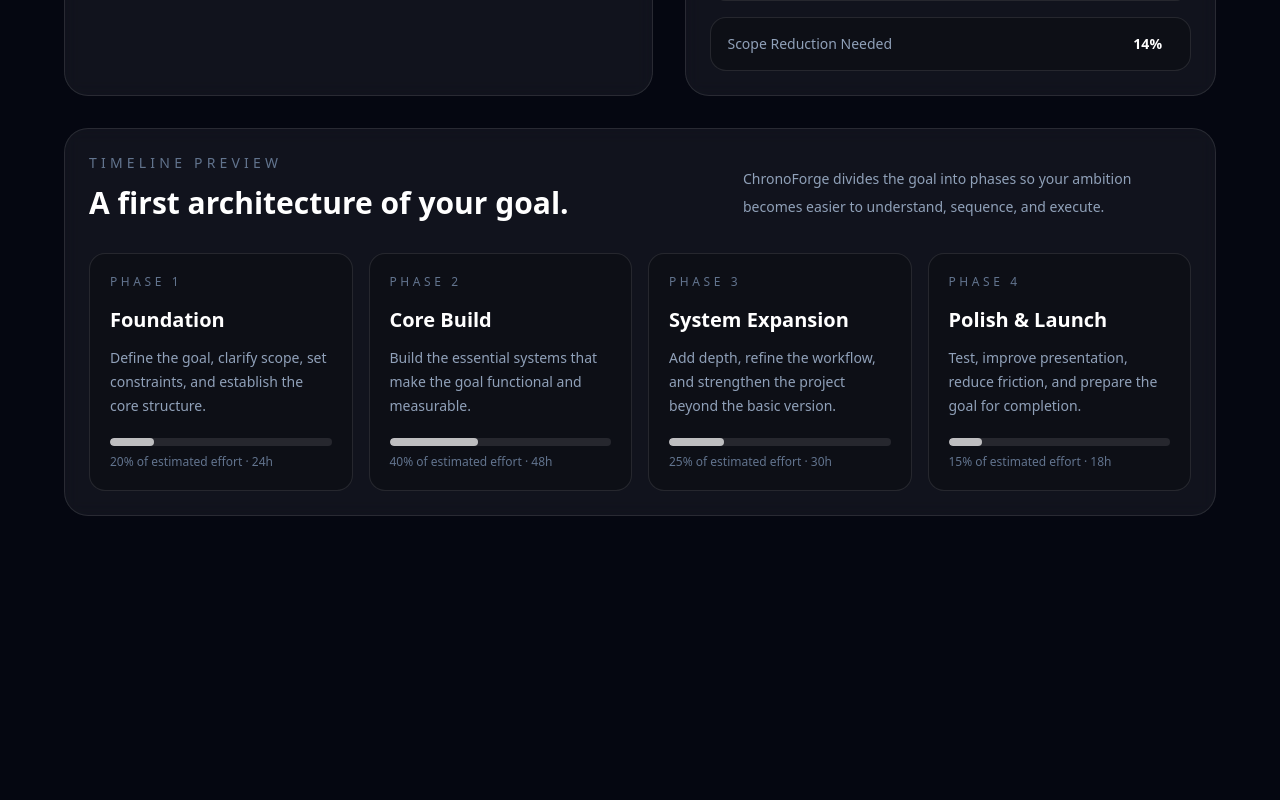
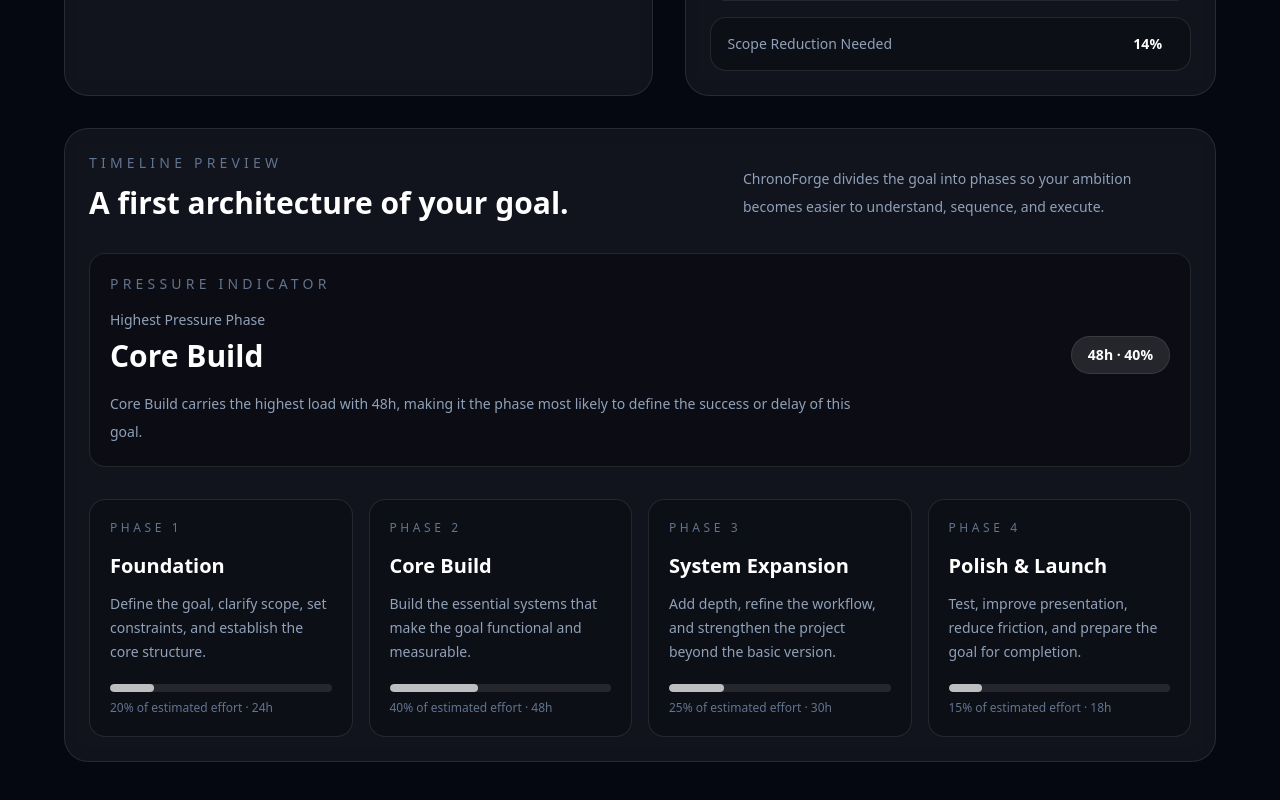
Before and after one commit to sumitdhara609/chronoforge, a Next.js app: page /create in a window 1280 px wide. Shown: the part 1099-1899 px from the top of the page. Before the commit the page ends 1679 px from the top, so only its background shows below. Built offline with nearby package versions, Linux system fonts and the light colour scheme.

Commit message:
Add timeline pressure indicator

```diff
--- a/app/create/page.tsx
+++ b/app/create/page.tsx
@@ -2,7 +2,10 @@
 
 import { useState } from "react";
 import { calculateProjection, type RiskLevel } from "@/lib/chrono-engine";
-import { generateTimelinePhases } from "@/lib/timeline-generator";
+import {
+  analyzeTimelinePressure,
+  generateTimelinePhases,
+} from "@/lib/timeline-generator";
 
 export default function CreateGoalPage() {
   const [goalTitle, setGoalTitle] = useState("Build ChronoForge MVP");
@@ -17,6 +20,7 @@
   });
 
   const timelinePhases = generateTimelinePhases(totalEstimatedHours);
+  const timelinePressure = analyzeTimelinePressure(timelinePhases);
   const displayGoalTitle = goalTitle.trim() || "Untitled Timeline";
 
   return (
@@ -205,6 +209,30 @@
             </p>
           </div>
 
+<div className="mt-8 rounded-2xl border border-white/10 bg-black/30 p-5">
+  <p className="text-sm uppercase tracking-[0.3em] text-slate-500">
+    Pressure Indicator
+  </p>
+
+  <div className="mt-4 flex flex-col justify-between gap-4 md:flex-row md:items-end">
+    <div>
+      <p className="text-sm text-slate-400">Highest Pressure Phase</p>
+      <h3 className="mt-2 text-3xl font-semibold">
+        {timelinePressure.highestPressurePhase.title}
+      </h3>
+    </div>
+
+    <div className="rounded-full border border-white/10 bg-white/10 px-4 py-2 text-sm font-semibold">
+      {timelinePressure.highestPressurePhase.estimatedHours}h ·{" "}
+      {timelinePressure.highestPressurePhase.percentage}%
+    </div>
+  </div>
+
+  <p className="mt-4 max-w-3xl text-sm leading-7 text-slate-400">
+    {timelinePressure.summary}
+  </p>
+</div>
+
           <div className="mt-8 grid gap-4 md:grid-cols-4">
             {timelinePhases.map((phase, index) => (
               <div
--- a/lib/timeline-generator.ts
+++ b/lib/timeline-generator.ts
@@ -3,6 +3,11 @@
   description: string;
   percentage: number;
   estimatedHours: number;
+};
+
+export type TimelinePressure = {
+  highestPressurePhase: TimelinePhase;
+  summary: string;
 };
 
 const PHASE_BLUEPRINTS = [
@@ -42,3 +47,16 @@
     estimatedHours: Math.round((safeTotalHours * phase.percentage) / 100),
   })) satisfies TimelinePhase[];
 }
+
+export function analyzeTimelinePressure(
+  phases: TimelinePhase[]
+): TimelinePressure {
+  const highestPressurePhase = phases.reduce((highest, current) =>
+    current.estimatedHours > highest.estimatedHours ? current : highest
+  );
+
+  return {
+    highestPressurePhase,
+    summary: `${highestPressurePhase.title} carries the highest load with ${highestPressurePhase.estimatedHours}h, making it the phase most likely to define the success or delay of this goal.`,
+  };
+}
```
